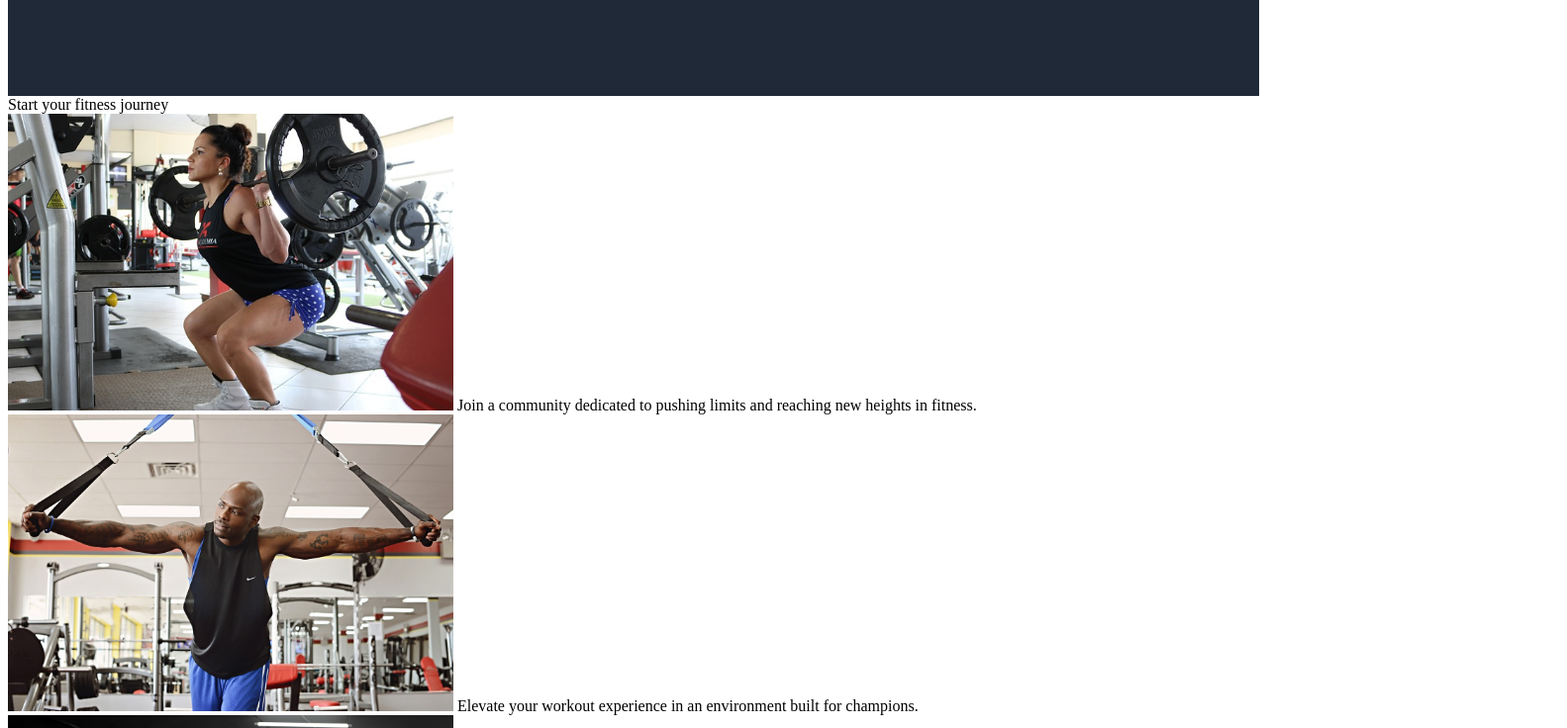
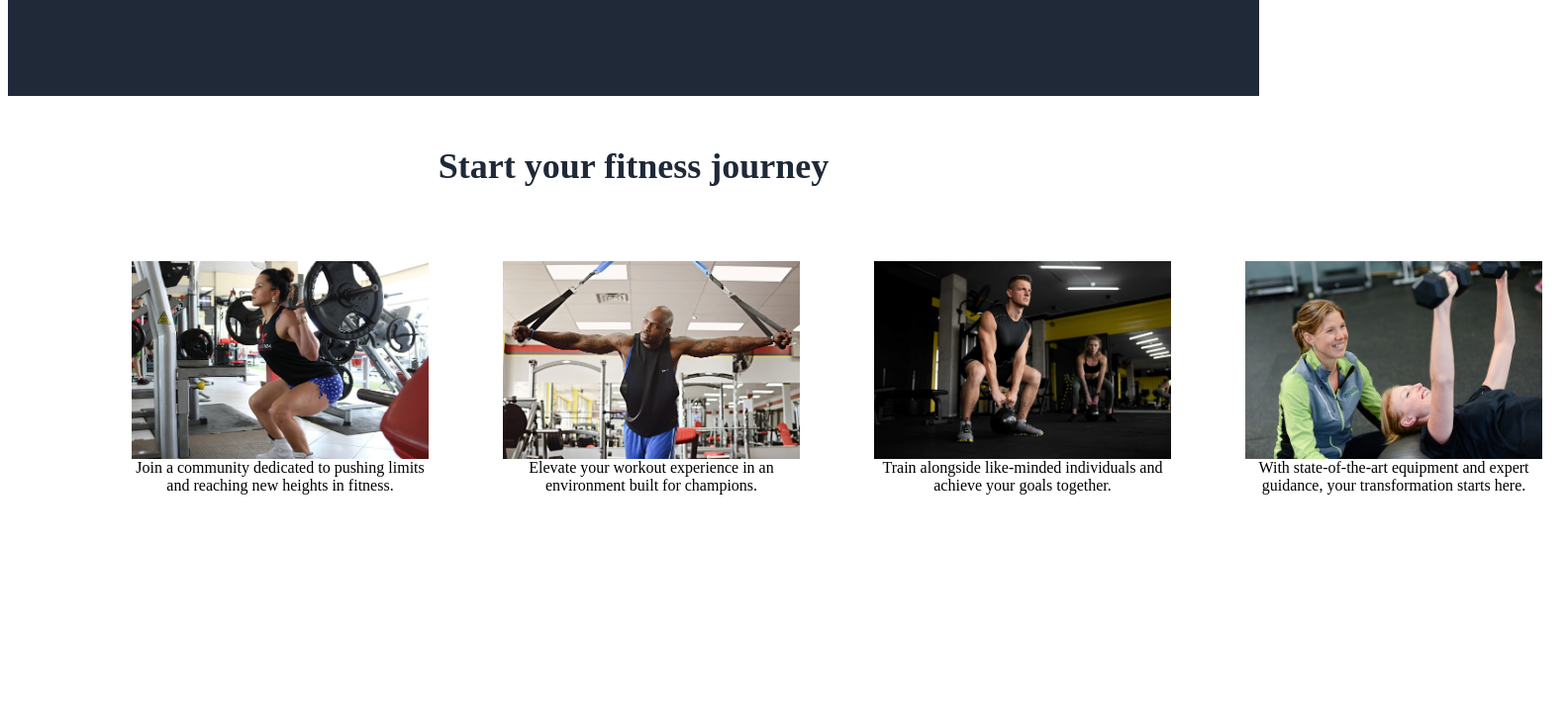
Before and after one commit to L-Howard/Landing-Page, a plain HTML site: page index.html in a window 1280 px wide. Shown: the part 429-1165 px from the top of the page at 99% size, 1583 px wide, since content can reach past the window. After the commit the page ends 1062 px from the top, so only its background shows below. Drawn offline with Linux system fonts and the light colour scheme.

Commit message:
Section 1 html and css finished Can start working on section 2

```diff
--- a/Style.css
+++ b/Style.css
@@ -22,7 +22,7 @@ button {
     border-radius: 17px;
 }
 
-img {
+.gymstock {
     max-width: 450px;
 }
 
@@ -66,3 +66,37 @@ a:hover {
 a:active {
     text-decoration: none;
 }
+
+.section-1 {
+    background-color: white;
+    display: flex;
+    flex-direction: column;
+    padding: 50px;
+}
+
+.section1title {
+    text-align: center;
+    font-size: 36px;
+    font-weight: 900;
+    color:#1F2937;
+}
+
+.info {
+    display: flex;
+    justify-content: space-evenly;
+    align-items: center;
+    padding: 50px;
+    gap: 25px;
+}
+
+.gymstock1, .gymstock2, .gymstock3, .gymstock4 {
+    max-width: 300px;
+}
+
+.info1, .info2, .info3, .info4 {
+    display: flex;
+    flex-direction: column;
+    align-items: center;
+    text-align: center;
+    padding: 25px;
+}
--- a/index.html
+++ b/index.html
@@ -7,6 +7,7 @@
     <title>Landing Page</title>
 </head>
 <body>
+    <!--Header-->
     <header>
         <div class="logo">Iron Peak Fitness</div>
         <div class="right-links">
@@ -21,27 +22,30 @@
             <h2>Elevate your strength, endurance, and well-being with every workout.</h2>
             <button>Sign up</button>
         </div>
-        <img src="gymstockphoto.jpg" alt="Man doing curls in a gym">
+        <img src="gymstockphoto.jpg" alt="Man doing curls in a gym" class="gymstock">
     </div>
+
+    <!--Section 1-->
     <div class="section-1">
         <div class="section1title">Start your fitness journey</div>
-        <div class="info"
+        <div class="info">
             <div class="info1">
-                <img src="gymstock1.jpg" alt="Woman squatting in a gym">
+                <img src="gymstock1.jpg" alt="Woman squatting in a gym" class="gymstock1">
                 Join a community dedicated to pushing limits and reaching new heights in fitness.
             </div>
             <div class="info2">
-                <img src="gymstock2.jpg" alt="Man holding cables in a gym">
+                <img src="gymstock2.jpg" alt="Man holding cables in a gym" class="gymstock2">
                 Elevate your workout experience in an environment built for champions.
             </div>
             <div class="info3">
-                <img src="gymstock3.jpg" alt="Man and woman doing kettle bell squats in a gym">
+                <img src="gymstock3.jpg" alt="Man and woman doing kettle bell squats in a gym" class="gymstock3">
                 Train alongside like-minded individuals and achieve your goals together.
             </div>
             <div class="info4">
-                <img src="gymstock4.jpg" alt="Woman trainer spotting another woman dumbell bench pressing in a gym">
+                <img src="gymstock4.jpg" alt="Woman trainer spotting another woman dumbell bench pressing in a gym" class="gymstock4">
                 With state-of-the-art equipment and expert guidance, your transformation starts here.
             </div>
+        </div>
 
 
 
```
